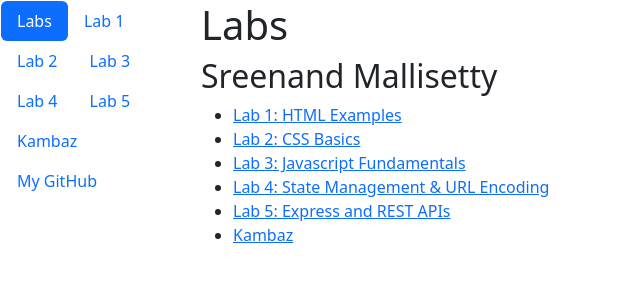
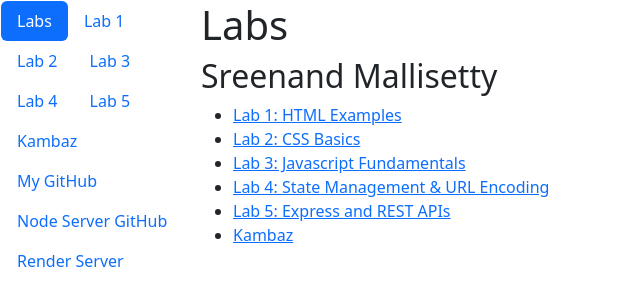
Before and after one commit to sreenand4/webdev, a Next.js app: page /labs in a window 1280 px wide. Shown: the top 306 px of the page, without its empty margins (0-640 px from the left). Built offline with nearby package versions, Linux system fonts and the light colour scheme.

Commit message:
git + onrender sever links

```diff
--- a/app/labs/TOC.tsx
+++ b/app/labs/TOC.tsx
@@ -29,5 +29,15 @@ export default function TOC() {
          Kambaz </NavLink> </NavItem>
      <NavItem>
        <NavLink id="wd-github" href="https://github.com/sreenand4/webdev">My GitHub</NavLink></NavItem>
+     <NavItem>
+       <NavLink id="wd-backend-github" href="https://github.com/sreenand4/webdev-backend">
+         Node Server GitHub
+       </NavLink>
+     </NavItem>
+     <NavItem>
+       <NavLink id="wd-render-server" href="https://webdev-backend-rru9.onrender.com">
+         Render Server
+       </NavLink>
+     </NavItem>
    </Nav>
  );}
```
